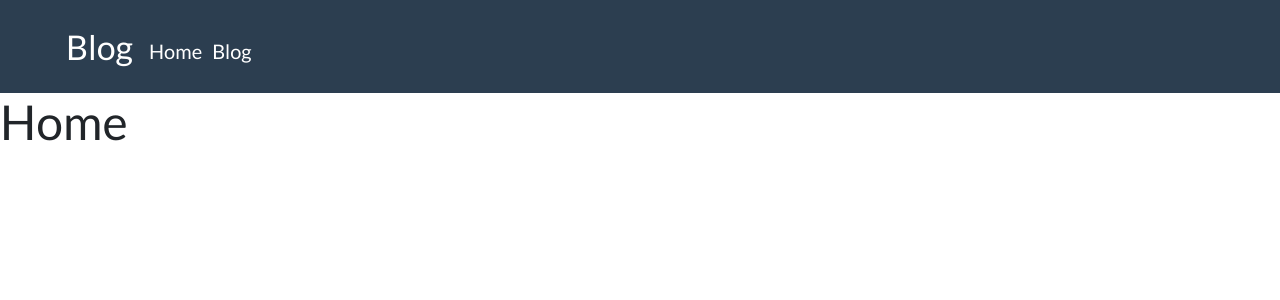
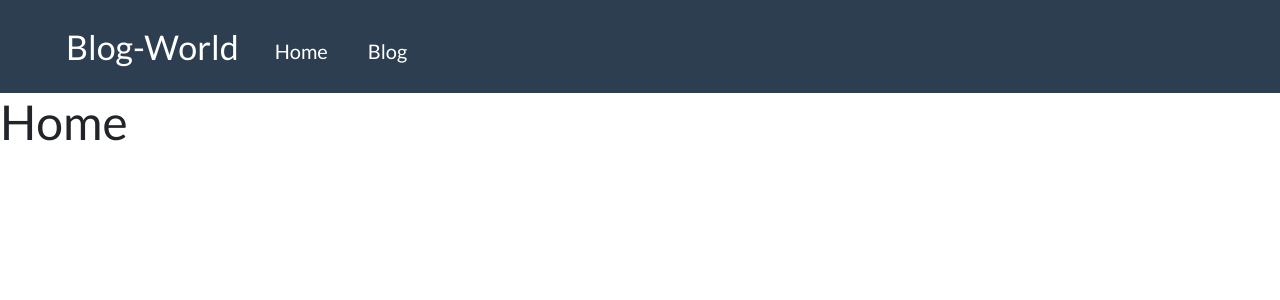
Before and after one commit to ravinduf/django-react-blog, a React (Create React App) app in the folder frontend/: page / in a window 1280 px wide. Shown: the top 300 px of the page. Built offline with nearby package versions, Linux system fonts and the light colour scheme.

Commit message:
fixed postioning

```diff
--- a/frontend/src/components/Navbar.js
+++ b/frontend/src/components/Navbar.js
@@ -6,10 +6,10 @@ const NavbarComponent = () => {
     return (
         <div>
            <Navbar bg="primary" variant="dark" expand="lg">
-                <Navbar.Brand href="#home" style={NavBrandStyle} >Blog</Navbar.Brand>
+                <Navbar.Brand href="#home" style={NavBrandStyle} >Blog-World</Navbar.Brand>
                     <Navbar.Toggle aria-controls="basic-navbar-nav" />
                     <Navbar.Collapse id="basic-navbar-nav">
-                        <Nav className="mr-auto">
+                        <Nav className="mr-auto" >
                             <Link style={NavLinkStyle} to="/">Home</Link>
                             <Link style={NavLinkStyle} to="/blog">Blog</Link>
 
@@ -21,7 +21,6 @@ const NavbarComponent = () => {
     )
 }
 
-
 const NavBrandStyle = {
     fontSize: '34px',
     marginLeft: '50px'
@@ -29,10 +28,12 @@ const NavBrandStyle = {
 
 const NavLinkStyle = {
     fontSize: '20px',
-    marginRight: '10px',
-    marginTop: '8px',
+    margin: ' 8px 20px 0px',
     color: 'white',
-    textDecoration: 'none'
+    textDecoration: 'none',
+    '&:hover': {
+        textDecoration: 'underline'
+    }
 }
 
 export default NavbarComponent
```
